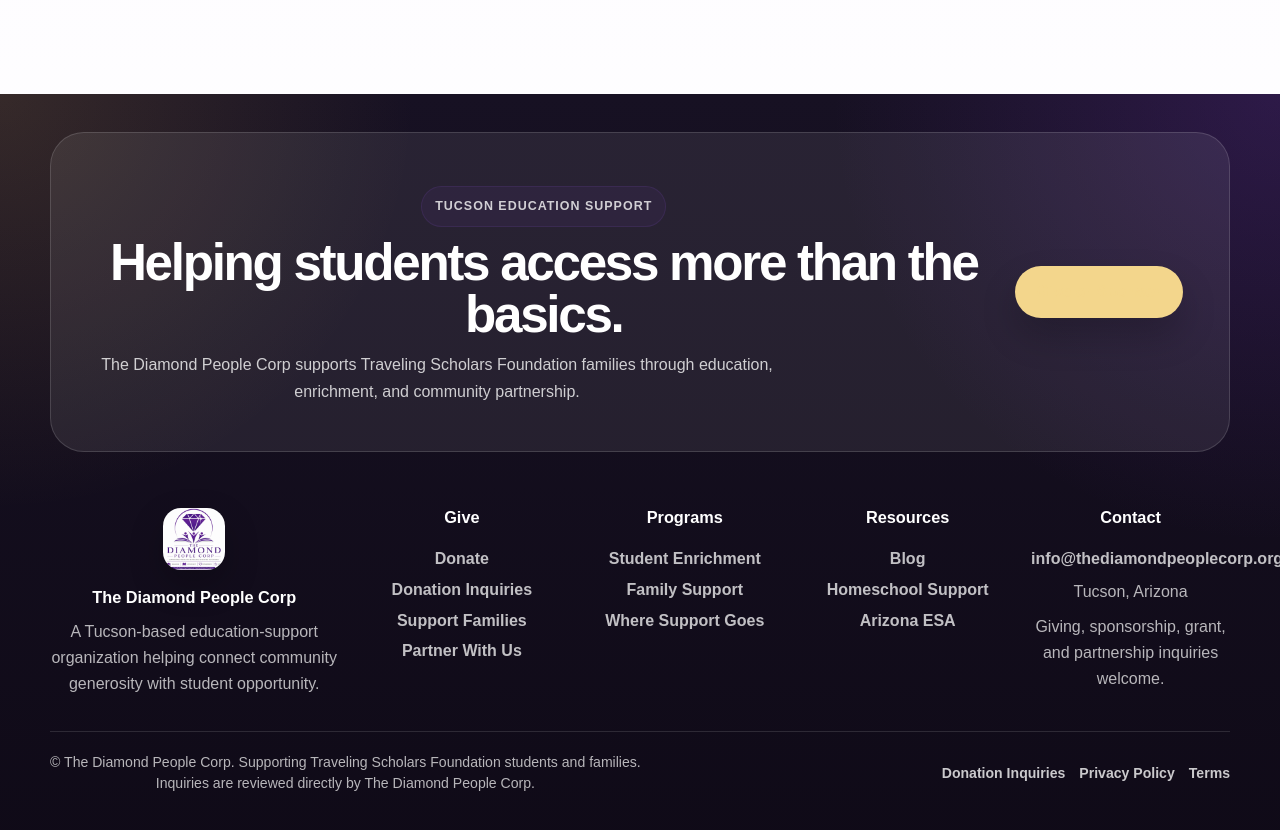
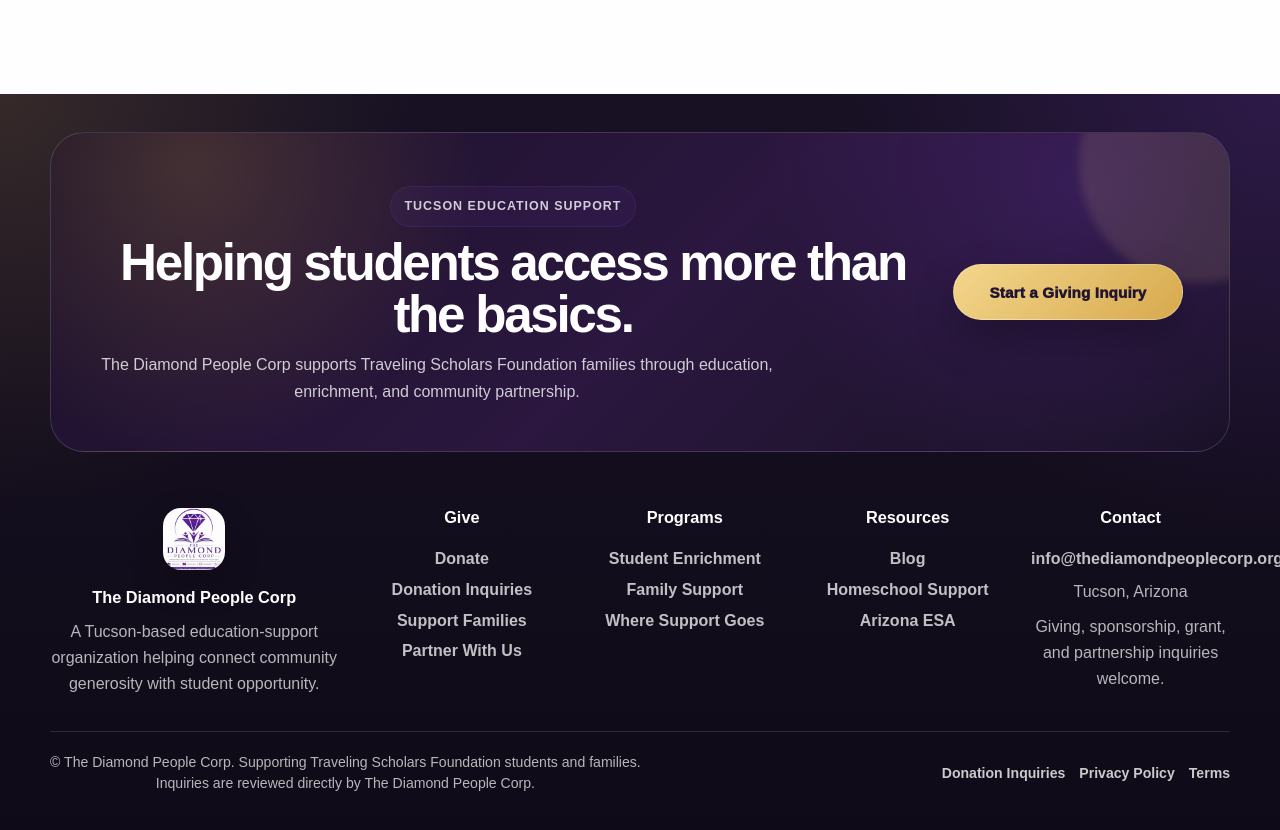
Before and after one commit to aimoneyglitch/diamond-people-corp, a Next.js app: page / in a window 1280 px wide. Shown: the part 4220-5050 px from the top of the page. Built offline with nearby package versions, Linux system fonts and the light colour scheme.

Commit message:
fix footer CTA button styling

```diff
--- a/app/components/DpcShell.tsx
+++ b/app/components/DpcShell.tsx
@@ -171,7 +171,7 @@
             education, enrichment, and community partnership.
           </p>
         </div>
-        <Link className={styles.footerDonateButton} href="/donate">Give or Sponsor</Link>
+        <Link className={styles.footerDonateButton} href="/donation-inquiries">Start a Giving Inquiry</Link>
       </div>
 
       <div className={styles.footerGrid}>
--- a/app/donor.module.css
+++ b/app/donor.module.css
@@ -1887,3 +1887,72 @@
     text-align: center;
   }
 }
+
+/* FINAL FIX — REMOVE UGLY BLANK GOLD PILL IN FOOTER CTA */
+.footerCta {
+  position: relative;
+  overflow: hidden;
+  align-items: center;
+  background:
+    radial-gradient(circle at 12% 10%, rgba(215, 169, 77, 0.20), transparent 18rem),
+    radial-gradient(circle at 88% 18%, rgba(110, 51, 178, 0.28), transparent 20rem),
+    linear-gradient(135deg, #1b1028 0%, #2b173f 52%, #171123 100%) !important;
+}
+
+.footerCta::after {
+  content: "";
+  position: absolute;
+  right: -90px;
+  top: -90px;
+  width: 240px;
+  height: 240px;
+  border-radius: 999px;
+  background: rgba(243, 214, 140, 0.12);
+  filter: blur(4px);
+  pointer-events: none;
+}
+
+.footerCta > * {
+  position: relative;
+  z-index: 1;
+}
+
+.footerDonateButton {
+  min-width: 230px !important;
+  min-height: 56px !important;
+  padding: 0 28px !important;
+  border-radius: 999px !important;
+  background: linear-gradient(135deg, #f3d68c 0%, #d7a94d 100%) !important;
+  color: #211532 !important;
+  font-size: 0.95rem !important;
+  font-weight: 950 !important;
+  letter-spacing: 0.01em !important;
+  line-height: 1 !important;
+  text-align: center !important;
+  text-decoration: none !important;
+  white-space: nowrap !important;
+  opacity: 1 !important;
+  visibility: visible !important;
+  box-shadow: 0 18px 40px rgba(0, 0, 0, 0.28) !important;
+  border: 1px solid rgba(255, 255, 255, 0.28) !important;
+  display: inline-flex !important;
+  align-items: center !important;
+  justify-content: center !important;
+}
+
+.footerDonateButton:hover {
+  transform: translateY(-2px);
+  box-shadow: 0 24px 52px rgba(0, 0, 0, 0.34) !important;
+}
+
+@media (max-width: 768px) {
+  .footerCta {
+    padding: 30px 20px !important;
+    text-align: center !important;
+  }
+
+  .footerDonateButton {
+    width: 100% !important;
+    min-width: 0 !important;
+  }
+}
```
